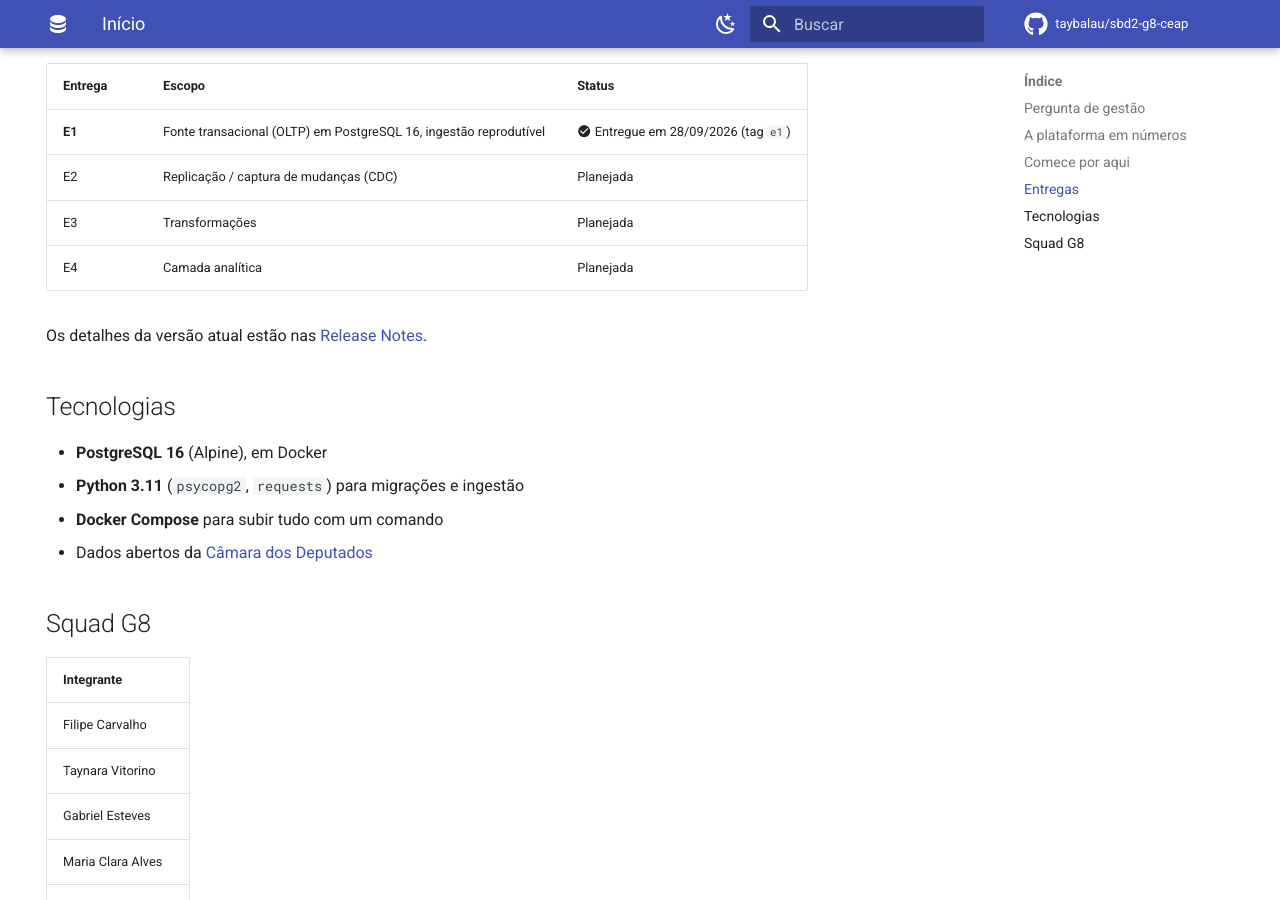
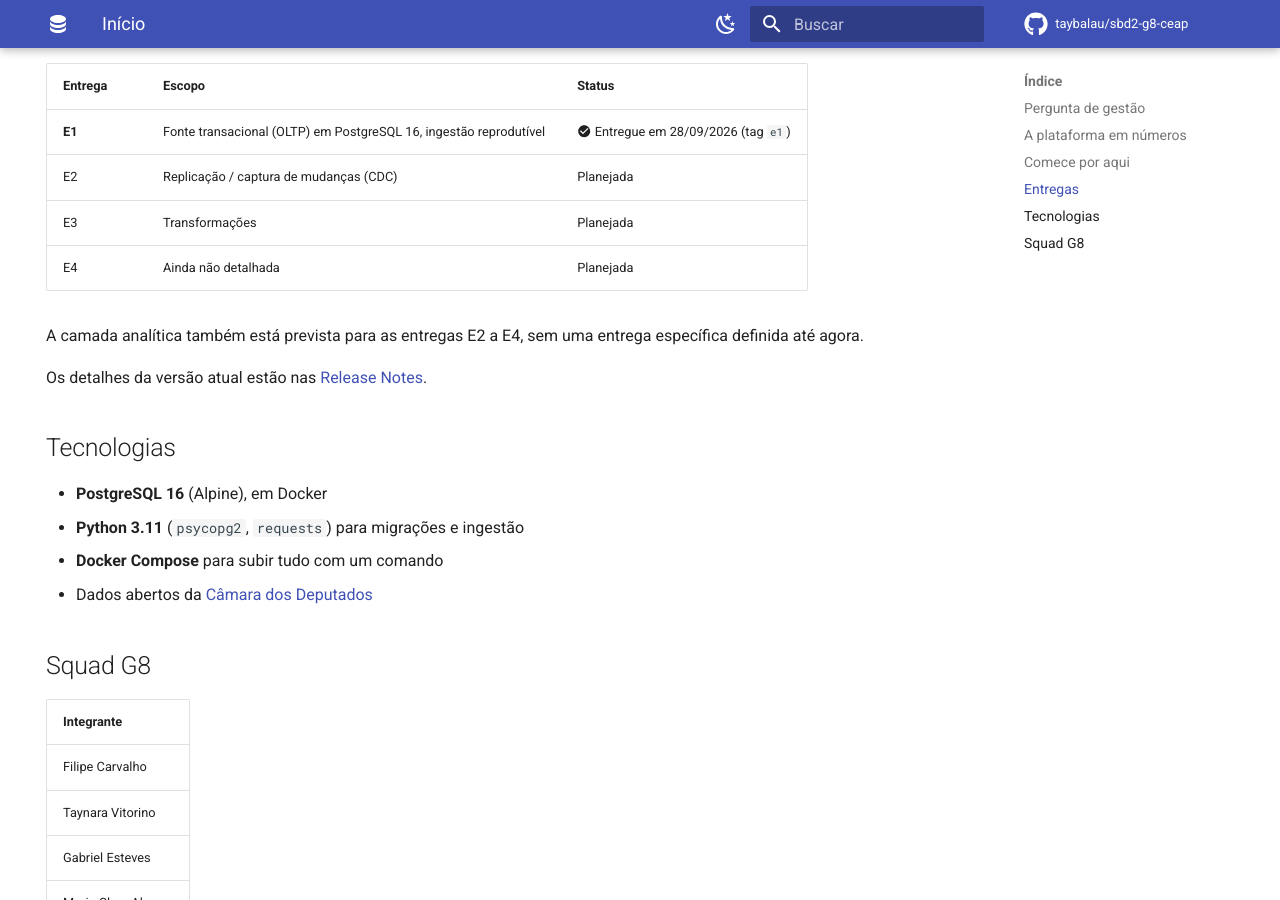
Before and after one commit to taybalau/sbd2-g8-ceap, an MkDocs documentation site: the page built from docs/index.md, in a window 1280 px wide and 900 px high, scrolled down 1760 px. Built offline with MkDocs 1.6.1 and Material for MkDocs 9.7.7, drawn with Linux system fonts in a browser that asks for light colours; comment, search, counter and statistics services are not loaded.

Commit message:
docs: corrige imprecisoes nas paginas do site
- esclarece que linhas sem nuDeputadoId ficam fora da carga
- corrige diagrama de sequencia do pipeline (ingest_csv_files chamado uma vez)
- documenta padroes de competencia ausente (mes 1 / ano 2023)
- E4 marcada como ainda nao detalhada
- latencia de 112 ms indicada como medida no ambiente da Squad

```diff
--- a/docs/index.md
+++ b/docs/index.md
@@ -82,7 +82,9 @@
 | **E1** | Fonte transacional (OLTP) em PostgreSQL 16, ingestão reprodutível | :material-check-circle: Entregue em 28/09/2026 (tag `e1`) |
 | E2 | Replicação / captura de mudanças (CDC) | Planejada |
 | E3 | Transformações | Planejada |
-| E4 | Camada analítica | Planejada |
+| E4 | Ainda não detalhada | Planejada |
+
+A camada analítica também está prevista para as entregas E2 a E4, sem uma entrega específica definida até agora.
 
 Os detalhes da versão atual estão nas [Release Notes](release-notes.md).
 
```
Also changed, not shown: docs/arquitetura.md (+1 -1 lines), docs/como-executar.md (+1 -1 lines), docs/modelo-de-dados.md (+1 -1 lines), docs/pipeline.md (+7 -3 lines).
